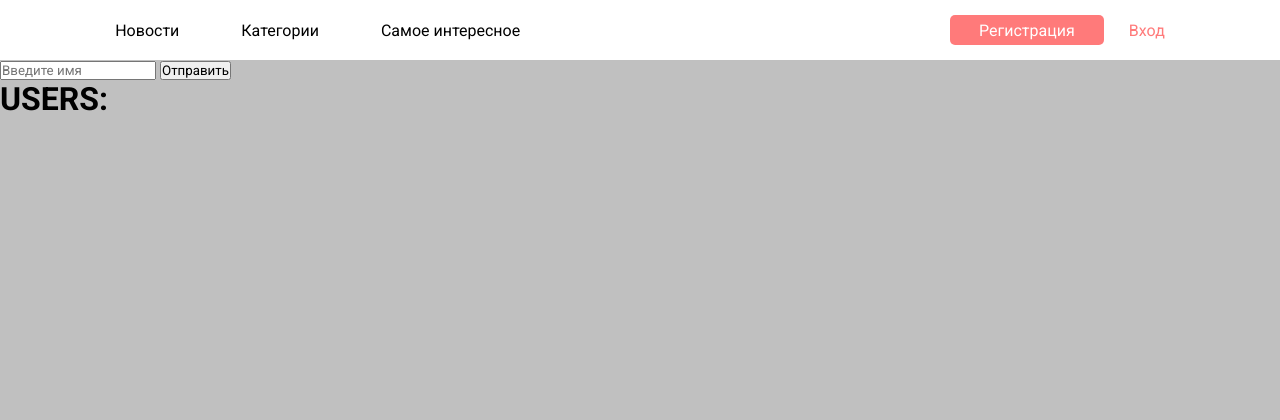
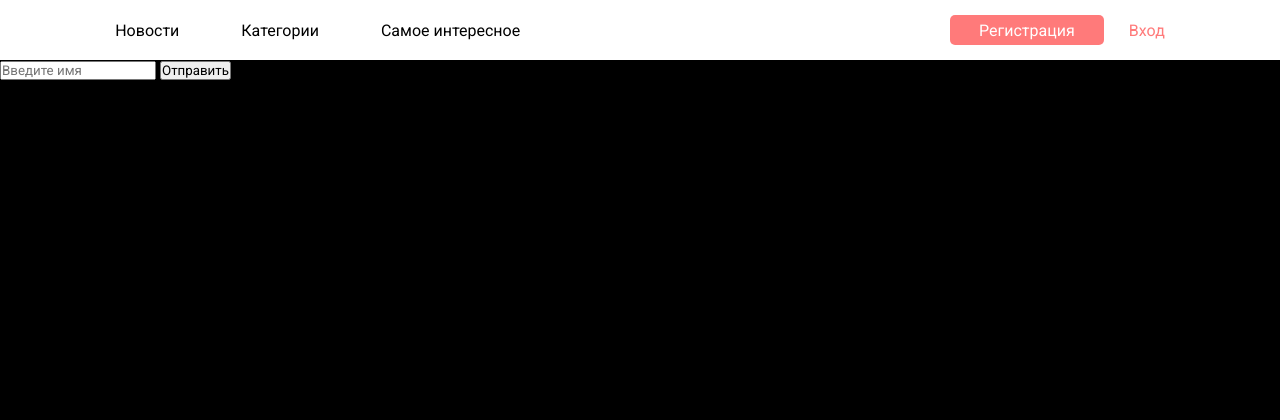
Before and after one commit to YyUuJj/YyUuJj, a Flask app: page /registration in a window 1280 px wide. Shown: the top 420 px of the page. Run offline with Flask 2, Linux system fonts and the light colour scheme.

Commit message:
'regist'

```diff
--- a/FDataBase.py
+++ b/FDataBase.py
@@ -39,7 +39,6 @@ class FDataBase:
             res = self.__cur.fetchone()
             print(res)
             if res:
-                base = url_for('static', filename='images_html')
                 return res
         except sqlite3.Error as e:
             print("Ошибка получения статьи из бд "+str(e))
--- /dev/null
+++ b/static/css/regist.css
@@ -0,0 +1,3 @@
+body {
+    background-color: black;
+}
--- a/templates/base.html
+++ b/templates/base.html
@@ -23,7 +23,7 @@
             </nav>
 
             <div class="buttons__regist">
-                <a class="regist" href="###">Регистрация</a>
+                <a class="regist" href="/registration">Регистрация</a>
                 <a href="###" class="enter">Вход</a>
             </div>
         </header>
--- a/templates/login.html
+++ b/templates/login.html
@@ -1,5 +1,4 @@
 {% extends 'base.html' %}
-
 {% block content %}
 {{ super() }}
 <form action="/login" method="POST">
--- a/templates/registration.html
+++ b/templates/registration.html
@@ -1,5 +1,8 @@
 {% extends 'base.html' %}
-
+{% block title %}
+{{ super() }}
+<link rel="stylesheet" href="{{ url_for('static', filename='css/regist.css')}}">
+{% endblock %}
 {% block content %}
 {{ super() }}
 {% for cat, msg in get_flashed_messages(True) %}
```
